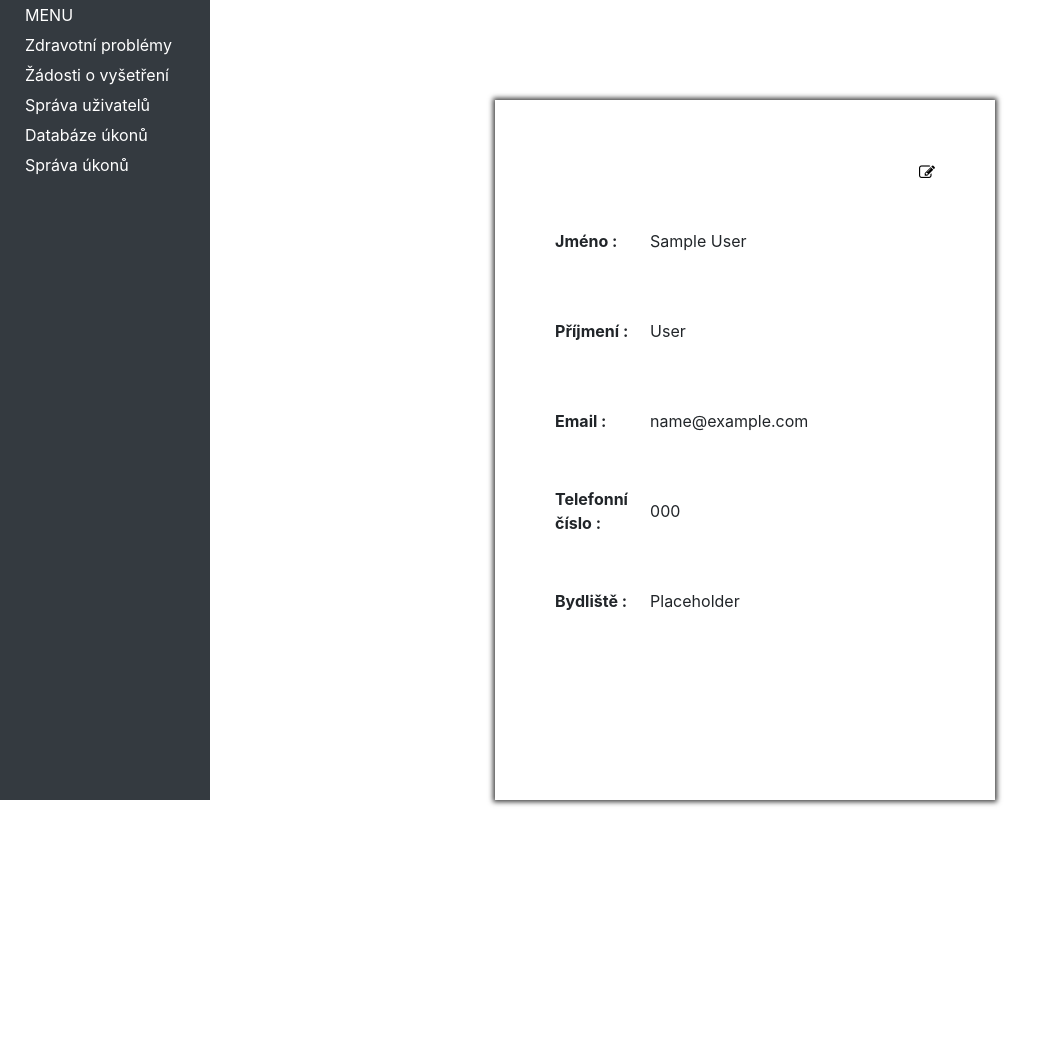
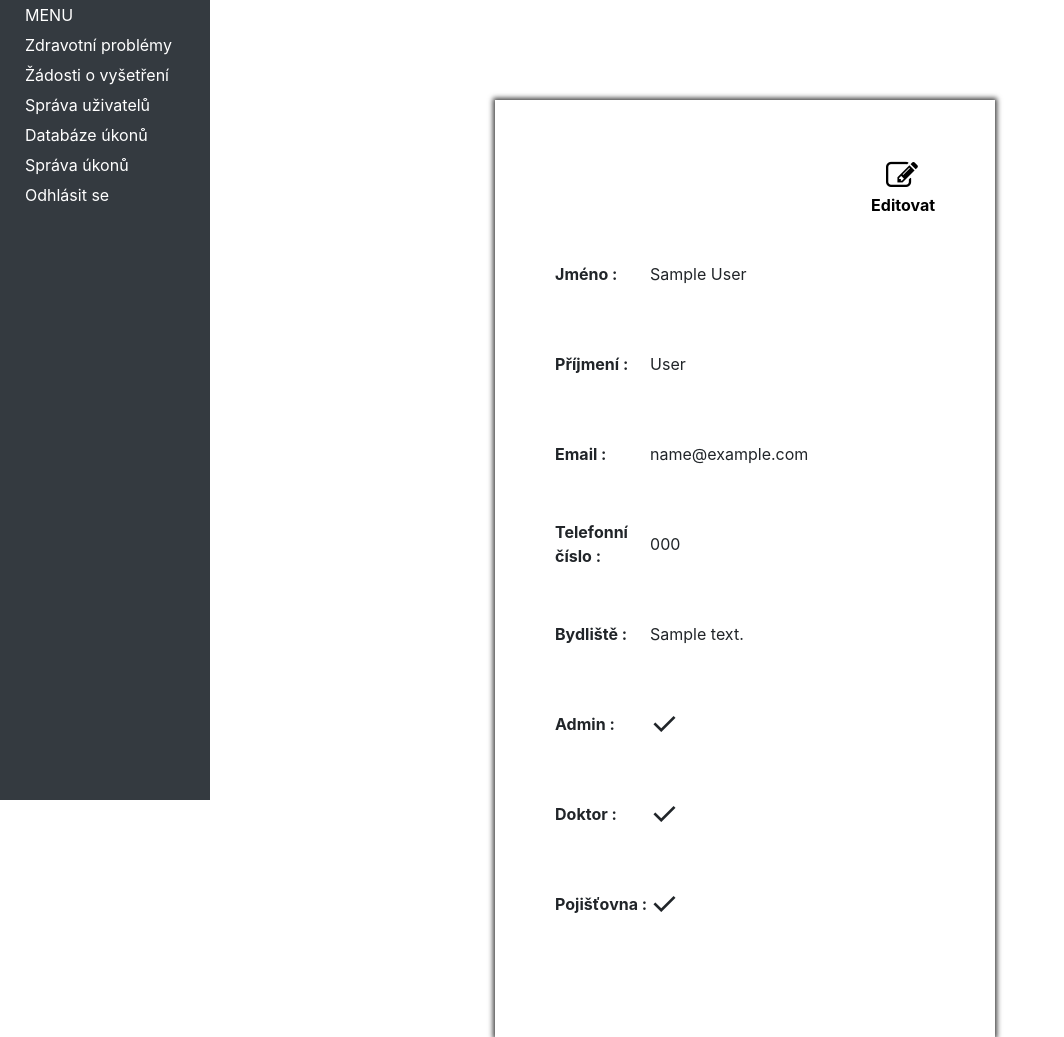
Before and after one commit to mimotej/IIS, a Flask app: page /manage_users/user/1 in a window 1280 px wide. Shown: the part 70-1107 px from the top of the page, without its empty margins (0-1064 px from the left). Before the commit the page ends 876 px from the top, so only its background shows below. Run offline with Flask 2, Linux system fonts and the light colour scheme; the visitor is signed in with stand-in values (Sample User, id 1); tables that the repository leaves empty hold one stand-in row (values such as "Sample post").

Commit message:
Made small changes, added columns, added buttons, added options

```diff
--- a/app/app.py
+++ b/app/app.py
@@ -120,6 +120,15 @@ def paid_action_new():
             logger.debug("New paid action created")    # TODO replace with flash messages
     return render_template('insurance_worker/manage_new_action.html')
 
+@app.route('/process_request_payment_approved/<int:payment_id>')
+def process_request_approved_payment(payment_id):
+    print(payment_id)
+    return redirect(url_for('index'))
+
+@app.route('/process_request_payment_not_approved/<int:payment_id>')
+def process_request_not_approved_payment(payment_id):
+    print(payment_id)
+    return redirect(url_for('index'))
 ### ???
 @app.route('/health', methods=['GET', 'POST'])
 def health_problem():
@@ -267,8 +276,12 @@ def medical_report_creator(health_problem_id):
 
 @app.route('/medical_examinations')
 def medical_examinations():
+    health_problem_names={}
+    for request in ExaminationRequest.query:
+        health_problem_names[request.id]= ExaminationRequest.query.filter_by(id=request.health_problem_id).first().name
+        print(health_problem_names[request.id])
     return render_template('doctor_only/medical_examinations.html',
-                           requests=ExaminationRequest.query)
+                           requests=ExaminationRequest.query, health_problem_names=health_problem_names)
 
 ### TODO Refactor adding table row
 @app.route('/payment_request',  methods=['GET', 'POST'])
--- a/app/database.py
+++ b/app/database.py
@@ -59,6 +59,9 @@ class User(db.Model):
         self.email = kwargs['email'] if kwargs.get('email') else self.email
         self.phone = kwargs['phone'] if kwargs.get('phone') else self.phone
         self.address = kwargs['address'] if kwargs.get('address') else self.address
+        self.isAdmin == kwargs['isadmin'] == "True"  if kwargs.get('isadmin') else self.isAdmin
+        self.isDoctor = kwargs['isdoctor'] =="True" if kwargs.get('isdoctor') else self.isDoctor
+        self.isInsurance == kwargs['isinsurance'] == "True"  if kwargs.get('isinsurance') else self.isAdmin
         logger.debug(kwargs)
         db.session.commit()
 
--- a/app/static/css/style.css
+++ b/app/static/css/style.css
@@ -275,7 +275,6 @@ input[type=text], input[type=password], input[type=email], input[type=tel] {
     background-color: white;
     width: 500px;
     margin: 0 auto;
-    height: 700px;
     -webkit-box-shadow: 0px 0px 5px 2px rgba(0, 0, 0, 0.75);
     -moz-box-shadow: 0px 0px 5px 2px rgba(0, 0, 0, 0.75);
     box-shadow: 0px 0px 5px 2px rgba(0, 0, 0, 0.75);
@@ -284,8 +283,12 @@ input[type=text], input[type=password], input[type=email], input[type=tel] {
 
 #pencil {
     justify-self: end;
+    font-weight: bold;
 }
-
+.custom-button:hover{
+    font-weight: bold;
+    text-decoration: underline;
+}
 .user-form-item {
     display: grid;
     grid-template-columns: 1fr 3fr;
@@ -414,7 +417,7 @@ span#edit-user-form {
     vertical-align: middle;
 }
 .table-medical-examinations {
-    width: 40%;
+    width: 60%;
 }
 .ticket {
     max-width: 1280px;
@@ -430,3 +433,6 @@ span#edit-user-form {
                         "attachment";
     grid-template-rows: 1fr 1fr auto 1fr;
 }
+.edit-text a{
+    color: black;
+}
--- a/app/templates/admin_only/manage_users.html
+++ b/app/templates/admin_only/manage_users.html
@@ -26,7 +26,7 @@
                 <th scope="row">{{ loop.index}}</th>
                 <td>{{user.surname}}</td>
                 <td>{{user.email}}</td>
-                <td><form action="{{url_for('update_user', id=user._id)}}"><button type="submit" onclick="{{user.url}}">Upravit</button></form></td>
+                <td><form action="{{url_for('update_user', id=user._id)}}"><button class="button" type="submit" onclick="{{user.url}}" style="padding:9px 0px">Upravit</button></form></td>
             </tr>
             {%endfor%}
             <!--{#% for row in rows %#}
--- a/app/templates/insurance_worker/paid_action_db.html
+++ b/app/templates/insurance_worker/paid_action_db.html
@@ -29,9 +29,9 @@
             {% for p_template in p_templates %}
             <tr>
                 <th scope="row">{{p_template._id}}</th>
-                <td>{{p_template.Name}}</td>
-                <td>{{p_template.Price}}</td>
-                <td>{{p_template.Type}}</td>
+                <td>{{p_template.name}}</td>
+                <td>{{p_template.price}}</td>
+                <td>{{p_template.type}}</td>
                 <td></td>
             </tr>
             {%endfor%}
--- a/app/templates/side_navbar.html
+++ b/app/templates/side_navbar.html
@@ -11,4 +11,8 @@
             href="paid_action_db">Databáze úkonů</a></div>
     <div class="hover-button {% if active_page=="manage_paid_action" %}active {% endif %}side-navbar-cell"><a
             href="manage_paid_actions">Správa úkonů</a></div>
+    {% if "user_id" in session %}
+    <div class="hover-button side-navbar-cell"><a
+            href="logout">Odhlásit se</a></div>
+    {% endif %}
 </nav>
--- a/app/templates/user.html
+++ b/app/templates/user.html
@@ -5,7 +5,7 @@
       <form action="{{ url_for('user') }}" method="post">
         <div class="no-edit-user-form">
             {% if user %}
-            <div id="pencil"><a href="#edit_form"><i class="fa fa-pencil-square-o" aria-hidden="true"></i></a></div>
+            <div id="pencil" class="edit-text"><a href="#edit_form"><i class="fa fa-pencil-square-o fa-2x" style="padding-left: 15px;" aria-hidden="true"></i><br />Editovat</a></div>
             <div class="user-form-item"><label id="custom-label" for="name"><b>Jméno :</b></label><input type="text"
                                                                                                          id="edit-user-form"
                                                                                                          placeholder=""
@@ -28,22 +28,43 @@
                                                                                                             id="edit-user-form"
                                                                                                             placeholder=""
                                                                                                             class="edit-user-form-input"
-                                                                                                            name="address"><span
-                    id="edit-user-form" class="edit-user-form-input" style="display: block">Placeholder</span></div>
+                                                                                                            name="address" ><span
+                    id="edit-user-form" class="edit-user-form-input" style="display: block">{{ user.address }}</span></div>
+                            <div class="user-form-item"><label id="custom-label" for="home"><b>Admin :</b></label><input type="checkbox"
+                                                                                                            id="edit-user-form"
+                                                                                                            placeholder=""
+                                                                                                            class="edit-user-form-input"
+                                                                                                            name="isadmin" {% if user.isAdmin == True %}checked{% endif %} value="True"><span
+                    id="edit-user-form" class="edit-user-form-input" style="display: block; font-size: 32px" >{% if user.isAdmin == True %}&#10003;{% else %}&times;{% endif %}</span></div>
+                            <div class="user-form-item"><label id="custom-label" for="home"><b>Doktor :</b></label><input type="checkbox"
+                                                                                                            id="edit-user-form"
+                                                                                                            placeholder=""
+                                                                                                            class="edit-user-form-input"
+                                                                                                            name="isdoctor" {% if user.isDoctor == True %}checked{% endif %} value="True"><span
+                    id="edit-user-form" class="edit-user-form-input" style="display: block; font-size: 32px" >{% if user.isDoctor == True %}&#10003;{% else %}&times;{% endif %}</span></div>
+                                            <div class="user-form-item"><label id="custom-label" for="home"><b>Pojišťovna :</b></label><input type="checkbox"
+                                                                                                            id="edit-user-form"
+                                                                                                            placeholder=""
+                                                                                                            class="edit-user-form-input"
+                                                                                                            name="isinsurance" {% if user.isInsurance == True %}checked{% endif %} value="True"><span
+                    id="edit-user-form" class="edit-user-form-input" style="display: block; font-size: 32px" ">{% if user.isInsurance == True %}&#10003;{% else %}&times;{% endif %}</span></div>
             <button id="edit-user-form" class="button edit-user-form-input button-edit-user-form-input" type="submit">
                 Změnit
             </button>
         </div>
         </form>
+                <!-- not sure what it does so I will leave it here but delete later!
         {% if my_user %}
         <button onclick="document.location = 'logout';">
                 Odhlásit se
-        </button>
+        </button>-->
         {% endif %}
     </div>
+                <!--
             {% else %}
                 <h>User not found</h>
             {% endif %}
+            -->
         </div>
     </div>
 {% endblock %}
```
Also changed, not shown: app/templates/doctor_only/medical_examination.html (+7 -1 lines), app/templates/doctor_only/medical_examinations.html (+9 -4 lines), app/templates/index.html (+9 -8 lines), app/templates/insurance_worker/manage_paid_actions.html (+5 -5 lines).
